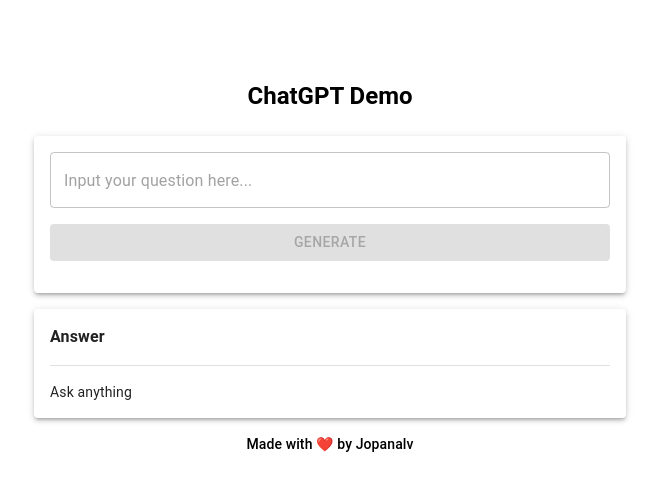
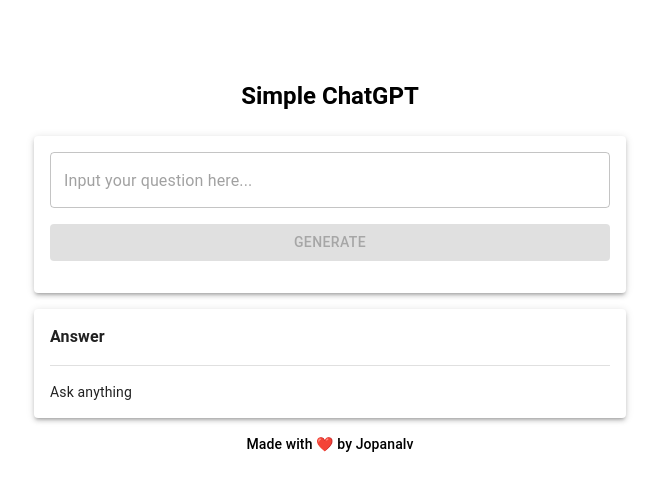
Before and after one commit to jopanalv/chatgpt-reactjs, a React (Create React App) app: page / in a window 1280 px wide. Shown: the top 490 px of the page, without its empty margins (310-969 px from the left). Built offline with nearby package versions, Linux system fonts and the light colour scheme; no server answers.

Commit message:
edit: title and config

```diff
--- a/src/App.js
+++ b/src/App.js
@@ -22,7 +22,8 @@
         model: 'text-curie-001',
         temperature: 0.5,
         max_tokens: 1000,
-        stop: '/n'
+        stop: '.',
+        n: 1,
       });
       setResult(response.data.choices[0].text);
     } catch (error) {
@@ -37,7 +38,7 @@
         <Typography variant="h5" align='center' fontWeight='bold' sx={{
           mt: 10,
           mb: 3
-        }}>ChatGPT Demo</Typography>
+        }}>Simple ChatGPT</Typography>
         <Paper elevation={3} sx={{
           p: 2
         }}>
```
